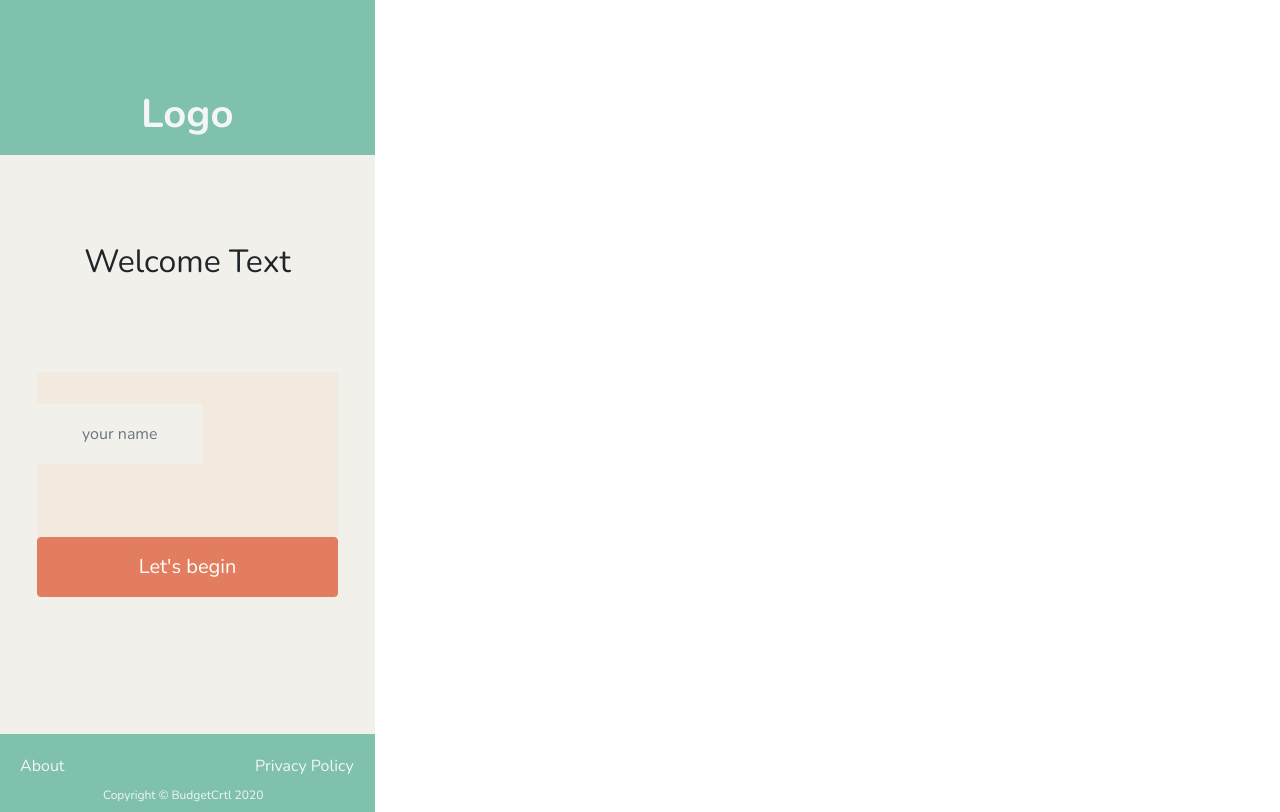
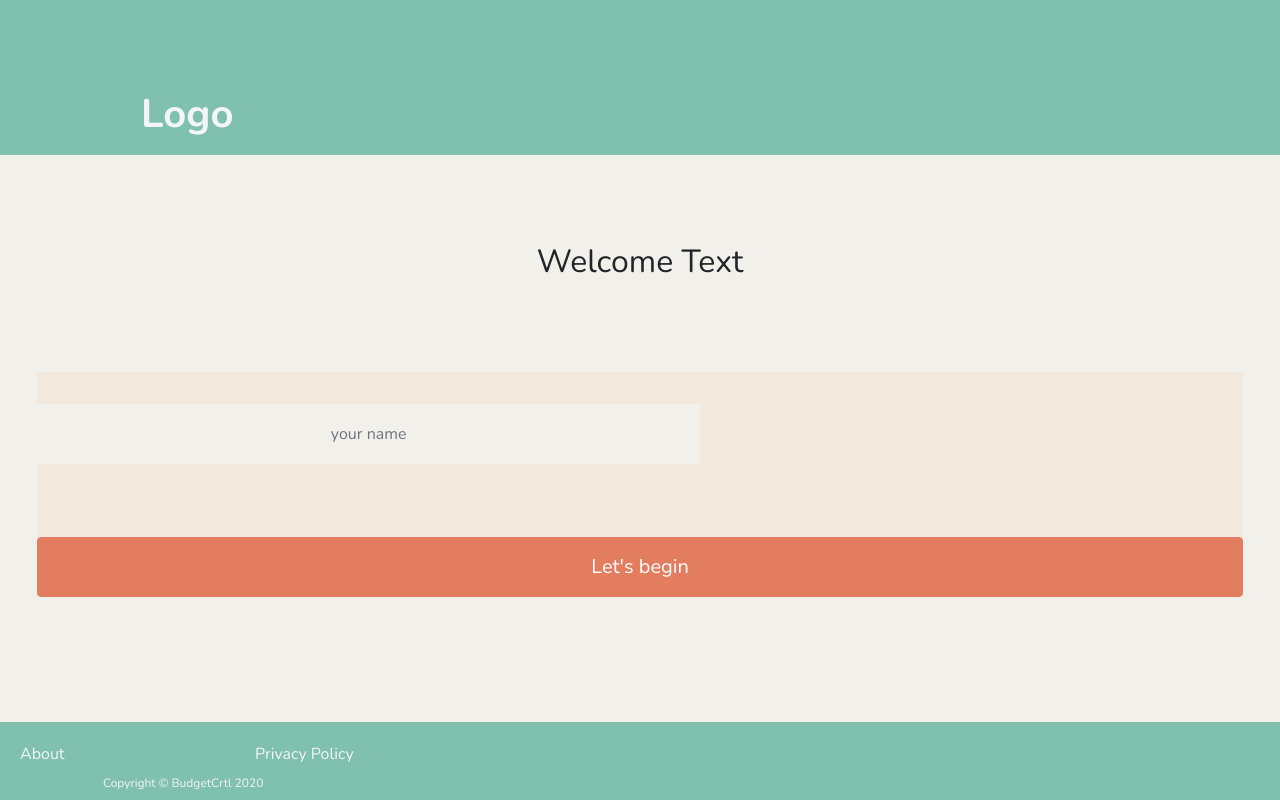
Before and after one commit to BCH-REACT20S-Project-1-Group-2/BCH-REACT20S-Project-1-Group-2.github.io, a React (Create React App) app in the folder frontend/: page / in a window 1280 px wide. Built offline with nearby package versions, Linux system fonts and the light colour scheme.

Commit message:
bugfix/frontend_skeleton: changed Page layout to fixed position elements to move overflow into the main element only

```diff
--- a/frontend/src/styles/Page.css
+++ b/frontend/src/styles/Page.css
@@ -5,14 +5,35 @@
   min-width: 375px;
   width: 375px;
   max-width: 375px;
+}
 
-  /* Every page is layed out as a grid with 3 items:
+  /* Every page is layed out with 3 fixed position items:
     <>
         <header>
         <main>
         <footer>
     </>
     Each ...Page component should conform to this expectation. */
-  display: grid;
-  grid-template-rows: 155px 579px 78px;
+
+.Page > * {
+  width: 100%;
+  overflow-y: auto;
 }
+
+.Page header {
+  position: fixed;
+  top: 0;
+  height: 155px;
+}
+
+.Page main {
+  position: fixed;
+  top: 155px;
+  height: 579px;
+}
+
+.Page footer {
+  position: fixed;
+  bottom: 0;
+  height: 78px;
+}
```
